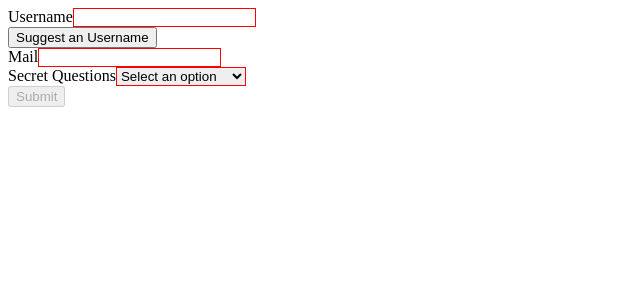
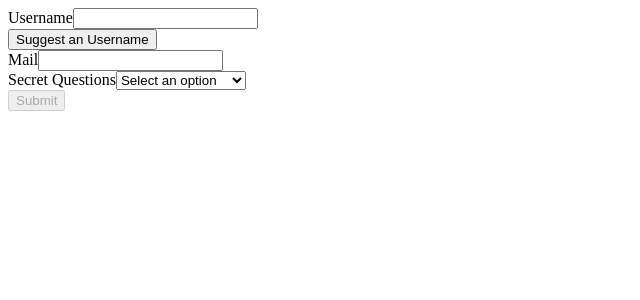
Before and after one commit to findsaranya/forms, an Angular app in the folder angularForms/: page / in a window 1280 px wide. Shown: the top 300 px of the page, without its empty margins (0-640 px from the left). Built offline with nearby package versions, Linux system fonts and the light colour scheme.

Commit message:
Update app.component.css

```diff
--- a/angularForms/src/app/app.component.css
+++ b/angularForms/src/app/app.component.css
@@ -1,4 +1,4 @@
-input.ng-invalid,
-select.ng-invalid {
+input.ng-invalid.ng-touched,
+select.ng-invalid.ng-touched {
   border: 1px solid red;
 }
```
